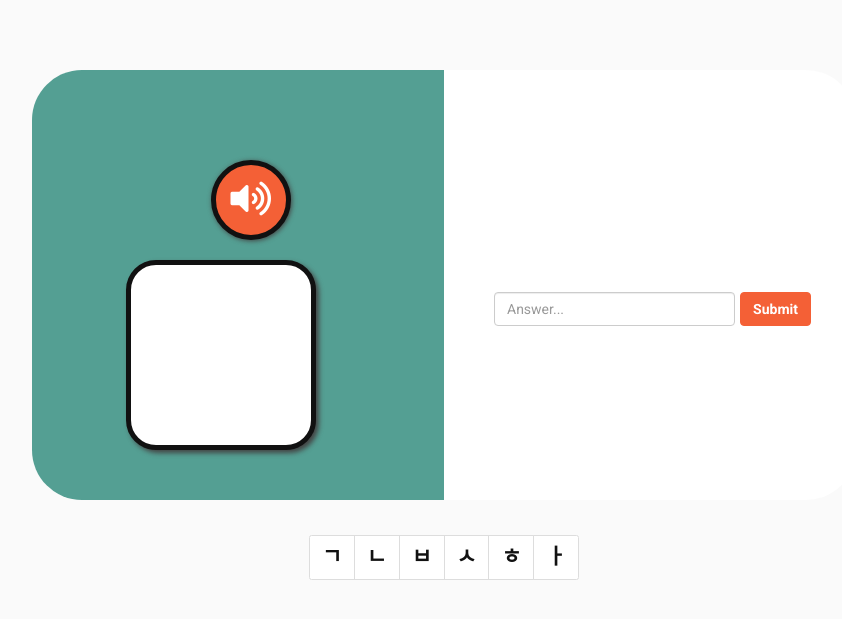
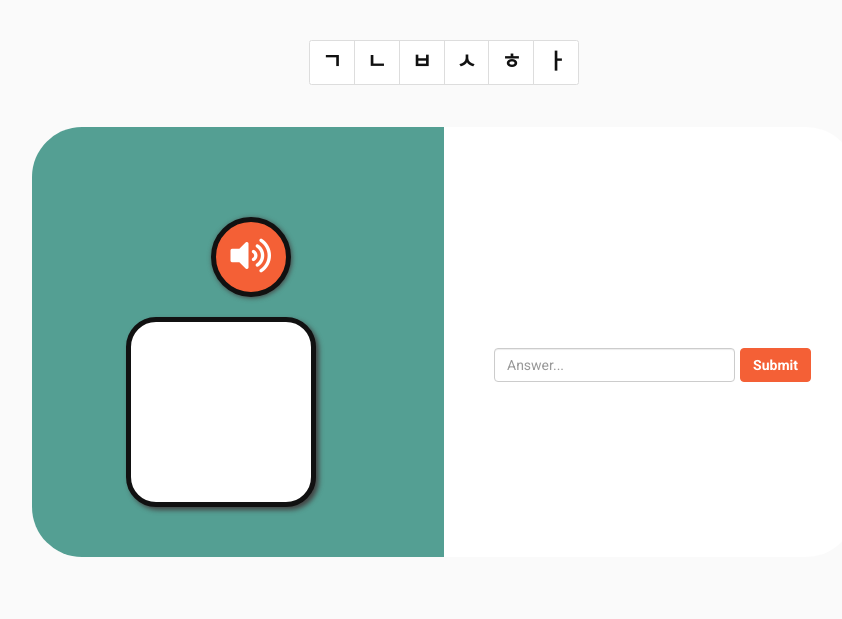
Before and after one commit to gjianyu/uidesign-hangul, a Flask app: page /learn/letter/1 in a window 1280 px wide. Shown: the part 62-681 px from the top of the page, without its empty margins (196-1038 px from the left). Run offline with Flask 2, Linux system fonts and the light colour scheme; some libraries are stand-ins or nearby versions.

Commit message:
Further changes to the UI for scoring.

```diff
--- a/static/main.css
+++ b/static/main.css
@@ -32,6 +32,12 @@ body {
     width: 80%;
     max-width: 1800px!important;
     overflow: hidden;
+}
+
+#credits {
+    color: #444;
+    font-size: 0.8em;
+    text-align: center;
 }
 
 /* WELCOME */
@@ -152,7 +158,7 @@ body {
 }
 
 .custom-row {
-    margin: 50px 50px 15px 50px;
+    margin: 15px 50px;
     background: linear-gradient(90deg, #549F93 50%, #fff 50%);;
     border-radius: 50px;
 }
@@ -303,6 +309,9 @@ body {
 }
 
 /* SCORE UI */
+#score_bar {
+    margin-bottom: 20px;
+}
 #score {
     text-align: center;
 }
@@ -313,12 +322,15 @@ body {
 /* TESTING: PAGINATION UI */
 .page-link {
     font-size: 1.2em;
-    font-weight: bold;
     background-color: #fff!important;
     color: #111!important;
 }
 
-.page-link:hover {
+.learn-link {
+    font-weight: bold;
+}
+
+.learn-link:hover {
     background-color: #F46036!important;
     color: #fff!important;
 }
--- a/templates/layout.html
+++ b/templates/layout.html
@@ -91,6 +91,5 @@
     {% endblock %}
 
 </div>
-
 </body>
 </html>
--- a/templates/learn.html
+++ b/templates/learn.html
@@ -6,12 +6,12 @@
 
 {% block content %}
 
+{% block learn_nav %}
+{% endblock %}
+
 <div class="row custom-row">
     {% block learn_content %}
     {% endblock %}
 </div>
 
-{% block learn_nav %}
 {% endblock %}
-
-{% endblock %}
--- a/templates/learn_letter.html
+++ b/templates/learn_letter.html
@@ -2,14 +2,14 @@
 
 {% block learn_nav %}
 <div class="row d-flex justify-content-center">
-    <nav aria-label="Page navigation example">
+    <nav aria-label="Learn navigation">
         <ul id="learn-pagination" class="pagination">
-            <li class="page-item"><a class="page-link" href="http://127.0.0.1:5000/learn/letter/1">ㄱ</a></li>
-            <li class="page-item"><a class="page-link" href="http://127.0.0.1:5000/learn/letter/2">ㄴ</a></li>
-            <li class="page-item"><a class="page-link" href="http://127.0.0.1:5000/learn/letter/3">ㅂ</a></li>
-            <li class="page-item"><a class="page-link" href="http://127.0.0.1:5000/learn/letter/4">ㅅ</a></li>
-            <li class="page-item"><a class="page-link" href="http://127.0.0.1:5000/learn/letter/5">ㅎ</a></li>
-            <li class="page-item"><a class="page-link" href="http://127.0.0.1:5000/learn/letter/6">ㅏ</a></li>
+            <li class="page-item"><a class="page-link learn-link" href="http://127.0.0.1:5000/learn/letter/1">ㄱ</a></li>
+            <li class="page-item"><a class="page-link learn-link" href="http://127.0.0.1:5000/learn/letter/2">ㄴ</a></li>
+            <li class="page-item"><a class="page-link learn-link" href="http://127.0.0.1:5000/learn/letter/3">ㅂ</a></li>
+            <li class="page-item"><a class="page-link learn-link" href="http://127.0.0.1:5000/learn/letter/4">ㅅ</a></li>
+            <li class="page-item"><a class="page-link learn-link" href="http://127.0.0.1:5000/learn/letter/5">ㅎ</a></li>
+            <li class="page-item"><a class="page-link learn-link" href="http://127.0.0.1:5000/learn/letter/6">ㅏ</a></li>
         </ul>
     </nav>
 </div>
--- a/templates/quiz.html
+++ b/templates/quiz.html
@@ -5,8 +5,13 @@
 {% endblock %}
 
 {% block content %}
+
+{% block quiz_nav %}
+{% endblock %}
+
 <div class="row custom-row">
     {% block quiz_content %}
     {% endblock %}
 </div>
+
 {% endblock %}
```
Also changed, not shown: templates/quiz_class1_letter.html (+13 -2 lines), templates/quiz_class1_vocab.html (+11 -0 lines), templates/quiz_class2_letter.html (+11 -6 lines).
